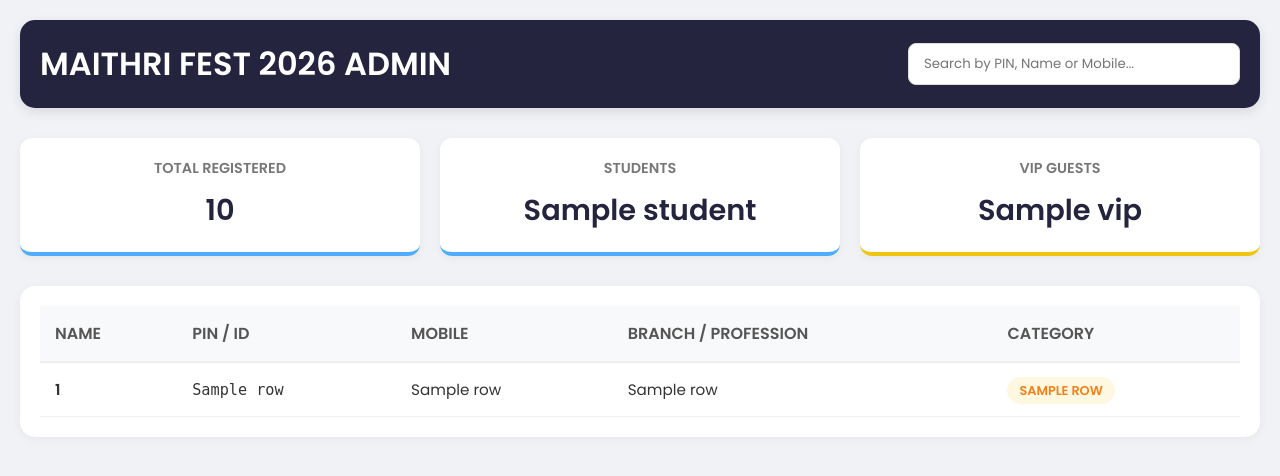
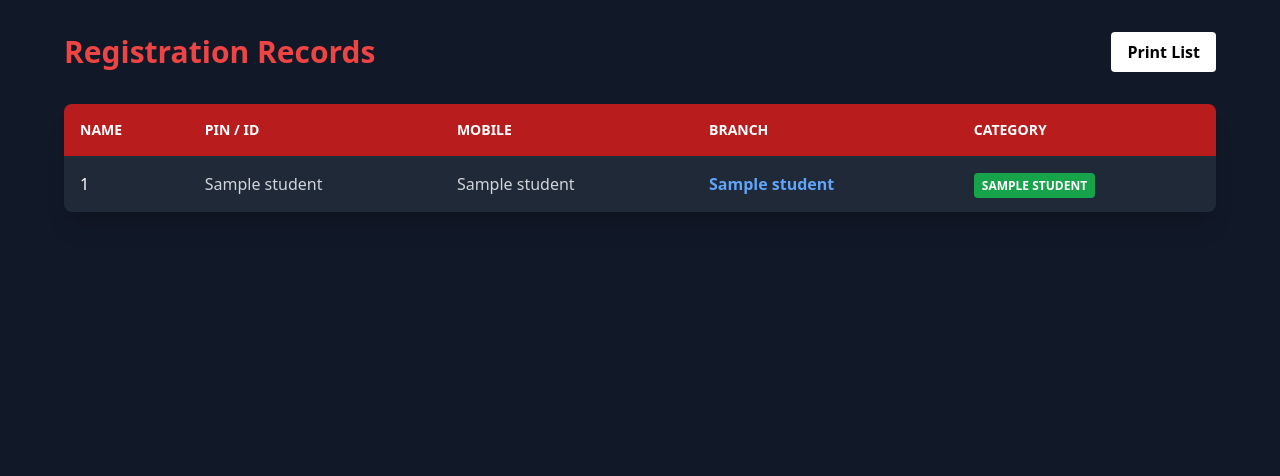
Before and after one commit to cherry8309185861-svg/maithri_fest_2026, a Flask app: template templates/dashboard.html/dashboard.html in a window 1280 px wide. Shown: the top 476 px of the page. Run offline with Flask 3, Linux system fonts and the light colour scheme; the template is opened without the code that fills it: most values are stand-ins (such as "Sample title", 1, 10 or a date in 2020); some libraries are stand-ins or nearby versions.

Commit message:
Update dashboard.html

```diff
--- a/templates/dashboard.html/dashboard.html
+++ b/templates/dashboard.html/dashboard.html
@@ -3,72 +3,38 @@
 <head>
     <meta charset="UTF-8">
     <meta name="viewport" content="width=device-width, initial-scale=1.0">
-    <title>Maithri Admin Dashboard</title>
-    <link href="https://fonts.googleapis.com/css2?family=Poppins:wght@400;600&display=swap" rel="stylesheet">
-    <style>
-        body { font-family: 'Poppins', sans-serif; background: #f0f2f5; margin: 0; padding: 20px; color: #333; }
-        .header { display: flex; justify-content: space-between; align-items: center; margin-bottom: 30px; background: #24243e; color: white; padding: 20px; border-radius: 15px; box-shadow: 0 4px 12px rgba(0,0,0,0.1); }
-        .stats-container { display: grid; grid-template-columns: repeat(auto-fit, minmax(200px, 1fr)); gap: 20px; margin-bottom: 30px; }
-        .stat-card { background: white; padding: 20px; border-radius: 12px; text-align: center; box-shadow: 0 2px 8px rgba(0,0,0,0.05); border-bottom: 4px solid #4facfe; }
-        .stat-card h3 { margin: 0; color: #777; font-size: 0.9rem; text-transform: uppercase; }
-        .stat-card p { margin: 10px 0 0; font-size: 1.8rem; font-weight: 600; color: #24243e; }
-
-        .table-container { background: white; border-radius: 15px; padding: 20px; box-shadow: 0 2px 10px rgba(0,0,0,0.05); overflow-x: auto; }
-        table { width: 100%; border-collapse: collapse; min-width: 800px; }
-        th { text-align: left; background: #f8f9fa; padding: 15px; border-bottom: 2px solid #eee; color: #555; }
-        td { padding: 15px; border-bottom: 1px solid #eee; font-size: 0.95rem; }
-        tr:hover { background: #fcfcfc; }
-
-        .badge { padding: 5px 12px; border-radius: 20px; font-size: 0.8rem; font-weight: 600; }
-        .badge-student { background: #e3f2fd; color: #1976d2; }
-        .badge-vip { background: #fff8e1; color: #f57f17; }
-
-        .search-bar { padding: 10px 15px; border-radius: 8px; border: 1px solid #ddd; width: 300px; font-family: inherit; }
-    </style>
+    <title>Admin Dashboard | Maithri 2026</title>
+    <script src="https://cdn.tailwindcss.com"></script>
 </head>
-<body>
-
-    <div class="header">
-        <h1 style="margin:0;">MAITHRI FEST 2026 ADMIN</h1>
-        <input type="text" id="searchInput" class="search-bar" placeholder="Search by PIN, Name or Mobile..." onkeyup="filterTable()">
+<body class="bg-gray-900 text-white p-8">
+    <div class="max-w-6xl mx-auto">
+        <div class="flex justify-between items-center mb-8">
+            <h1 class="text-3xl font-bold text-red-500">Registration Records</h1>
+            <button onclick="window.print()" class="bg-white text-black px-4 py-2 rounded font-bold hover:bg-gray-200">Print List</button>
         </div>
 
-    <div class="stats-container">
-        <div class="stat-card">
-            <h3>Total Registered</h3>
-            <p>{{ (counts.get('student', 0) + counts.get('vip', 0)) }}</p>
-        </div>
-        <div class="stat-card" style="border-color: #4facfe;">
-            <h3>Students</h3>
-            <p>{{ counts.get('student', 0) }}</p>
-        </div>
-        <div class="stat-card" style="border-color: #f1c40f;">
-            <h3>VIP Guests</h3>
-            <p>{{ counts.get('vip', 0) }}</p>
-        </div>
-    </div>
-
-    <div class="table-container">
-        <table id="participantTable">
+        <div class="overflow-x-auto bg-gray-800 rounded-lg shadow-xl">
+            <table class="w-full text-left border-collapse">
                 <thead>
-                <tr>
-                    <th>NAME</th>
-                    <th>PIN / ID</th>
-                    <th>MOBILE</th>
-                    <th>BRANCH / PROFESSION</th>
-                    <th>CATEGORY</th>
+                    <tr class="bg-red-700 text-white uppercase text-sm">
+                        <th class="p-4">Name</th>
+                        <th class="p-4">PIN / ID</th>
+                        <th class="p-4">Mobile</th>
+                        <th class="p-4">Branch</th>
+                        <th class="p-4">Category</th>
                     </tr>
                 </thead>
-            <tbody>
-                {% for row in students %}
-                <tr>
-                    <td style="font-weight: 600;">{{ row[0] }}</td>
-                    <td><code>{{ row[1] }}</code></td>
-                    <td>{{ row[2] }}</td>
-                    <td>{{ row[3] }}</td>
-                    <td>
-                        <span class="badge {{ 'badge-student' if row[4] == 'student' else 'badge-vip' }}">
-                            {{ row[4].upper() }}
+                <tbody class="divide-y divide-gray-700">
+                    {% for student in students %}
+                    <tr class="hover:bg-gray-700 transition">
+                        <td class="p-4 font-medium">{{ student[0] }}</td>
+                        <td class="p-4 text-gray-300">{{ student[1] }}</td>
+                        <td class="p-4 text-gray-300">{{ student[2] }}</td>
+                        <td class="p-4 font-bold text-blue-400">{{ student[3] }}</td>
+                        <td class="p-4">
+                            <span class="px-2 py-1 rounded text-xs font-bold
+                                {{ 'bg-yellow-500 text-black' if student[4] == 'vip' else 'bg-green-600' }}">
+                                {{ student[4].upper() }}
                             </span>
                         </td>
                     </tr>
@@ -76,20 +42,6 @@
                 </tbody>
             </table>
         </div>
-
-    <script>
-        function filterTable() {
-            let input = document.getElementById("searchInput");
-            let filter = input.value.toUpperCase();
-            let table = document.getElementById("participantTable");
-            let tr = table.getElementsByTagName("tr");
-
-            for (let i = 1; i < tr.length; i++) {
-                let textContent = tr[i].innerText.toUpperCase();
-                tr[i].style.display = textContent.includes(filter) ? "" : "none";
-            }
-        }
-    </script>
-
+    </div>
 </body>
 </html>
```
Lines whose indentation alone changed are shown as unchanged.
